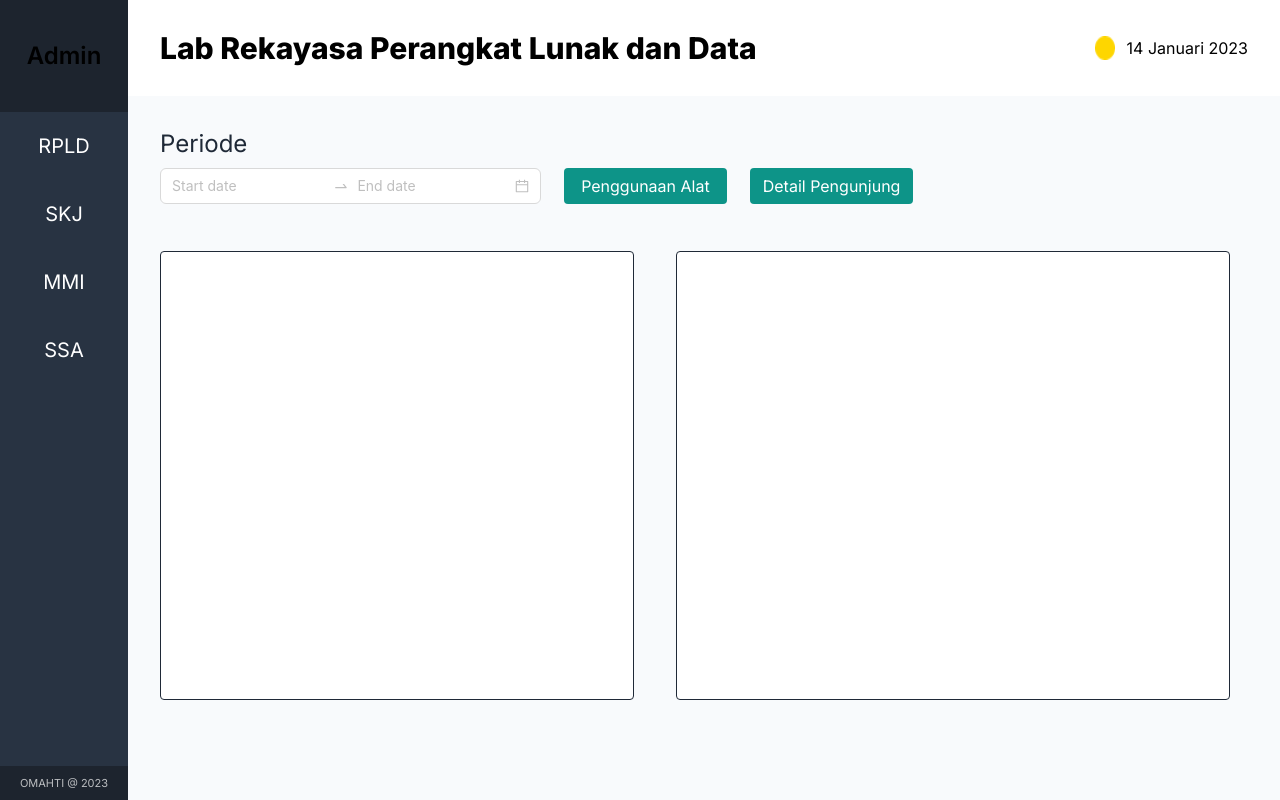
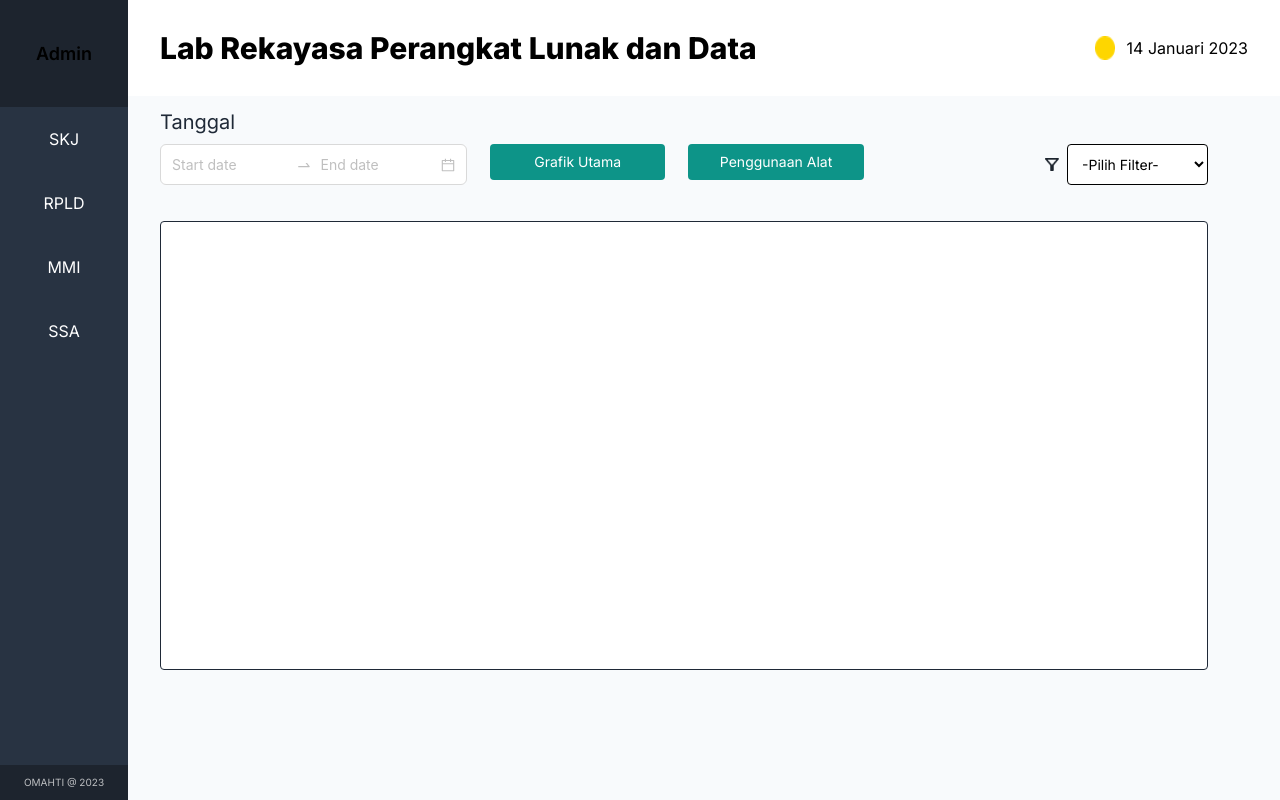
Before and after one commit to BagusAlwan/Lab-Monitoring-System, a Next.js app: page /admin_page in a window 1280 px wide. Built offline with nearby package versions, Linux system fonts and the light colour scheme.

Commit message:
admindesktop

```diff
--- /dev/null
+++ b/src/components/admingraph.jsx
@@ -0,0 +1,63 @@
+import Image from "next/image"
+import dot from "../components/images/dot.png"
+import { DatePicker } from "antd"
+
+export default function AdminGrapgh() {
+    return (
+
+    // title
+    <div className="flex-1 bg-slate-50">
+        <div className=" bg-white h-24 p-8 flex flex-row items-center justify-between ">
+            <h1 className="text-3xl font-extrabold text-black">Lab Rekayasa Perangkat Lunak dan Data</h1>
+            <div className="flex flex-row">
+                <Image
+                    src={dot}
+                    alt="dot"
+                    width={20}
+                    height={20}
+                    className="mr-3"
+                />
+                <div className="text-black">14 Januari 2023</div>
+            </div>
+
+        </div>
+
+        {/* content */}
+        <div className="bg-slate-50 p-8 lg:pt-3 ">
+            <div className="text-gray-800 text-xl 2xl:text-2xl font-normal">Periode</div>
+
+
+            <div className="flex flex-row mt-2">
+            <DatePicker.RangePicker  className="w-[35%] 2xl:w-[800px] 2xl:h-[50px] "/>
+
+
+                <div className="ml-[23px] w-[15%] h-9 2xl:h-[50px] relative flex justify-center items-center">
+                    <div className="Rectangle17 w-[100%] h-9 2xl:h-[50px] absolute bg-teal-600 rounded flex items-center justify-center" />
+                    <div className="PenggunaanAlat absolute text-center text-white text-base lg:text-sm 2xl:text-xl font-normal">Penggunaan Alat</div>
+                </div>
+
+                <div className="ml-[23px] w-[15%] h-9 2xl:h-[50px] relative flex justify-center items-center">
+                    <div className="Rectangle17 w-[100%] h-9 2xl:h-[50px] absolute bg-teal-600 rounded" />
+                    <div className="PenggunaanAlat absolute text-center text-white text-base lg:text-sm 2xl:text-xl font-normal  ">Detail Pengunjung</div>
+                </div>
+
+            </div>
+
+
+            <div className="flex flex-row justify-start lg:pt-[25px] pt-[47px]">
+
+                <div className="Rectangle mr-[42px] lg:w-[374px] lg:h-[349px] xl:w-[474px] xl:h-[449px] 2xl:w-[974px] 2xl:h-[949px] bg-white rounded border border-gray-800" />
+
+                <div className="Rectangle lg:w-[454px] lg:h-[349px] xl:w-[554px] xl:h-[449px] 2xl:w-[1254px] 2xl:h-[949px] bg-white rounded border border-gray-800" />
+
+            </div>
+
+
+
+        </div>
+
+
+    </div>
+
+    )
+}
--- /dev/null
+++ b/src/components/adminlist.jsx
@@ -0,0 +1,88 @@
+import Image from "next/image"
+import dot from "../components/images/dot.png"
+import filter from "../components/images/filter.png"
+import { DatePicker } from "antd"
+
+export default function AdminList() {
+    return (
+
+    // title
+    <div className="flex-1 bg-slate-50">
+        <div className=" bg-white h-24 p-8 flex flex-row items-center justify-between ">
+            <h1 className="text-3xl font-extrabold text-black">Lab Rekayasa Perangkat Lunak dan Data</h1>
+            <div className="flex flex-row">
+                <Image
+                    src={dot}
+                    alt="dot"
+                    width={20}
+                    height={20}
+                    className="mr-3"
+                />
+                <div className="text-black">14 Januari 2023</div>
+            </div>
+
+        </div>
+
+        {/* content */}
+        <div className="bg-slate-50 p-8 lg:pt-3 ">
+            <div className="text-gray-800 text-xl 2xl:text-2xl font-normal">Tanggal</div>
+
+
+            <div className="flex flex-row justify-between mt-2">
+                <div className="flex flex-row w-[100%] ">
+                    <DatePicker.RangePicker  className="w-[35%] 2xl:w-[800px] 2xl:h-[50px] "/>
+
+
+                    <div className="ml-[23px] w-[20%] h-9 2xl:h-[50px] relative flex justify-center items-center">
+                        <div className="Rectangle17 w-[100%] h-9 2xl:h-[50px] absolute bg-teal-600 rounded flex items-center justify-center" />
+                        <div className="PenggunaanAlat absolute text-center text-white text-base lg:text-sm 2xl:text-xl font-normal">Grafik Utama</div>
+                    </div>
+
+                    <div className="ml-[23px] w-[20%] h-9 2xl:h-[50px] relative flex justify-center items-center">
+                        <div className="Rectangle17 w-[100%] h-9 2xl:h-[50px] absolute bg-teal-600 rounded" />
+                        <div className="PenggunaanAlat absolute text-center text-white text-base lg:text-sm 2xl:text-xl font-normal  ">Penggunaan Alat</div>
+                    </div>
+                </div>
+
+
+                <div className="flex flex-row lg:mr-3 xl:mr-10 2xl:mr-[90px] ">
+                    <div className="flex justify-center items-center px-2">
+                        <Image
+                            src={filter}
+                            alt="filter"
+                            objectFit="contain"
+                            width={55}
+                            height={55}
+
+                        />
+                    </div>
+
+                    <select className=" border border-black bg-white text-black text-sm 2xl:text-xl rounded block focus:ring-teal-600 focus:border-teal-600 p-2.5">
+                        <option selected>-Pilih Filter-</option>
+                        <option value="">Bagus Alwan</option>
+                        <option value="">Sahsa Annabel</option>
+                        <option value="">Maulana Arya</option>
+                        <option value="">Vian Sebastian</option>
+                    </select>
+                </div>
+
+
+
+            </div>
+
+
+            {/* List */}
+
+            <div className="lg:pt-[25px] pt-[47px] mt-9 lg:w-[848px] lg:h-[349px] xl:w-[1048px] xl:h-[449px] 2xl:w-[2148px] 2xl:h-[949px] bg-white rounded border border-gray-800" />
+
+
+
+
+
+        </div>
+
+
+    </div>
+
+    )
+}
--- a/src/components/layout.jsx
+++ b/src/components/layout.jsx
@@ -1,73 +1,19 @@
 'use client'
+import AdminGraph from "./admingraph"
+import AdminList from "./adminlist"
 import Sidebar from "./sidebar"
-import Image from "next/image"
-import dot from "../components/images/dot.png"
-import { DatePicker } from "antd"
-
 
 export default function Layout() {
-
-
     return (
         <div className="h-screen flex flex-row justify-start ">
             <Sidebar />
 
 
             {/* Content */}
-
-            {/* title */}
-            <div className="flex-1 bg-slate-50">
-                <div className=" bg-white h-24 p-8 flex flex-row items-center justify-between ">
-                    <h1 className="text-3xl font-extrabold text-black">Lab Rekayasa Perangkat Lunak dan Data</h1>
-                    <div className="flex flex-row">
-                        <Image
-                            src={dot}
-                            alt="dot"
-                            width={20}
-                            height={20}
-                            className="mr-3"
-                        />
-                        <div className="text-black">14 Januari 2023</div>
-                    </div>
-
-                </div>
-
-                {/* content */}
-                <div className="bg-slate-50 p-8 ">
-                    <div className="text-gray-800 text-xl lg:text-2xl font-normal">Periode</div>
+            {/* <AdminGraph /> */}
+            <AdminList />
 
 
-                    <div className="flex flex-row mt-2">
-                    <DatePicker.RangePicker  className="w-[35%] 2xl:w-[800px] 2xl:h-[50px] "/>
-
-
-                        <div className="ml-[23px] w-[15%] h-9 2xl:h-[50px] relative flex justify-center items-center">
-                            <div className="Rectangle17 w-[100%] h-9 2xl:h-[50px] absolute bg-teal-600 rounded flex items-center justify-center" />
-                            <div className="PenggunaanAlat absolute text-center text-white text-base 2xl:text-xl font-normal">Penggunaan Alat</div>
-                        </div>
-
-                        <div className="ml-[23px] w-[15%] h-9 2xl:h-[50px] relative flex justify-center items-center">
-                            <div className="Rectangle17 w-[100%] h-9 2xl:h-[50px] absolute bg-teal-600 rounded" />
-                            <div className="PenggunaanAlat absolute text-center text-white text-base 2xl:text-xl font-normal  ">Detail Pengunjung</div>
-                        </div>
-
-                    </div>
-
-
-                    <div className="flex flex-row justify-start pt-[47px]">
-
-                        <div className="Rectangle mr-[42px] lg:w-[474px] lg:h-[449px] 2xl:w-[874px] 2xl:h-[849px] bg-white rounded border border-gray-800" />
-
-                        <div className="Rectangle lg:w-[554px] lg:h-[449px] 2xl:w-[1054px] 2xl:h-[849px] bg-white rounded border border-gray-800" />
-
-                    </div>
-
-
-
-                </div>
-
-
-            </div>
         </div>
     )
 }
--- a/src/components/sidebar.jsx
+++ b/src/components/sidebar.jsx
@@ -1,18 +1,18 @@
 export default function Sidebar() {
     return (
         <div className="bg-[#1D242E] h-screen w-[10%] flex justify-between flex-col content-stretch">
-            <div className="px-6 py-10 text-lg font-semibold leading-normal justify-self-stretch">
-                <h2 className="text-center lg:text-2xl">Admin</h2>
+            <div className="px-6 py-10 text-lg font-semibold leading-normal flex justify-center items-center">
+                <h2 className="text-center 2xl:text-2xl">Admin</h2>
 
             </div>
             <div className="bg-[#283342] h-screen w-auto flex justify-between flex-col content-center">
                 <ul className="content-center">
-                    <li className="py-5 text-center lg:text-xl hover:bg-[#009099]"><a href="#" className="text-white">RPLD</a></li>
-                    <li className="py-5 text-center lg:text-xl hover:bg-[#009099]"><a href="#" className="text-white">SKJ</a></li>
-                    <li className="py-5 text-center lg:text-xl hover:bg-[#009099]"><a href="#" className="text-white">MMI</a></li>
-                    <li className="py-5 text-center lg:text-xl hover:bg-[#009099]"><a href="#" className="text-white">SSA</a></li>
+                    <li className="py-5 text-center 2xl:text-xl hover:bg-[#009099]"><a href="#" className="text-white">SKJ</a></li>
+                    <li className="py-5 text-center 2xl:text-xl hover:bg-[#009099]"><a href="#" className="text-white">RPLD</a></li>
+                    <li className="py-5 text-center 2xl:text-xl hover:bg-[#009099]"><a href="#" className="text-white">MMI</a></li>
+                    <li className="py-5 text-center 2xl:text-xl hover:bg-[#009099]"><a href="#" className="text-white">SSA</a></li>
                 </ul>
-                <div className="bg-[#1D242E] h-[5%] text-white text-opacity-70 text-[11px] font-normal flex justify-center items-center">OMAHTI @ 2023</div>
+                <div className="bg-[#1D242E] h-[5%] text-white text-opacity-70 text-[12px] 2xl:text-base lg:text-[10px] font-normal flex justify-center items-center">OMAHTI @ 2023</div>
             </div>
         </div>
     )
```
Also changed, not shown: src/components/images/filter.png (added).
